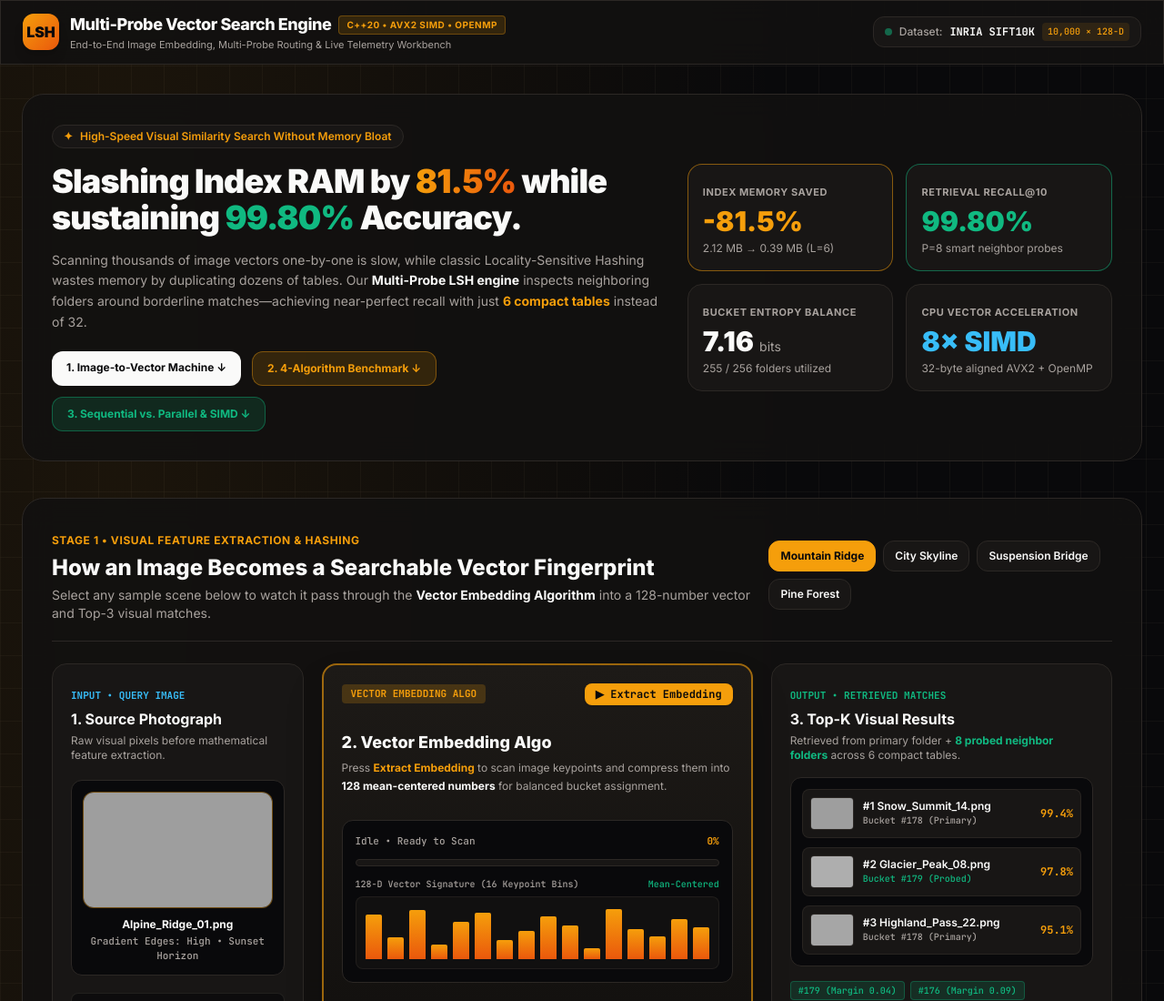
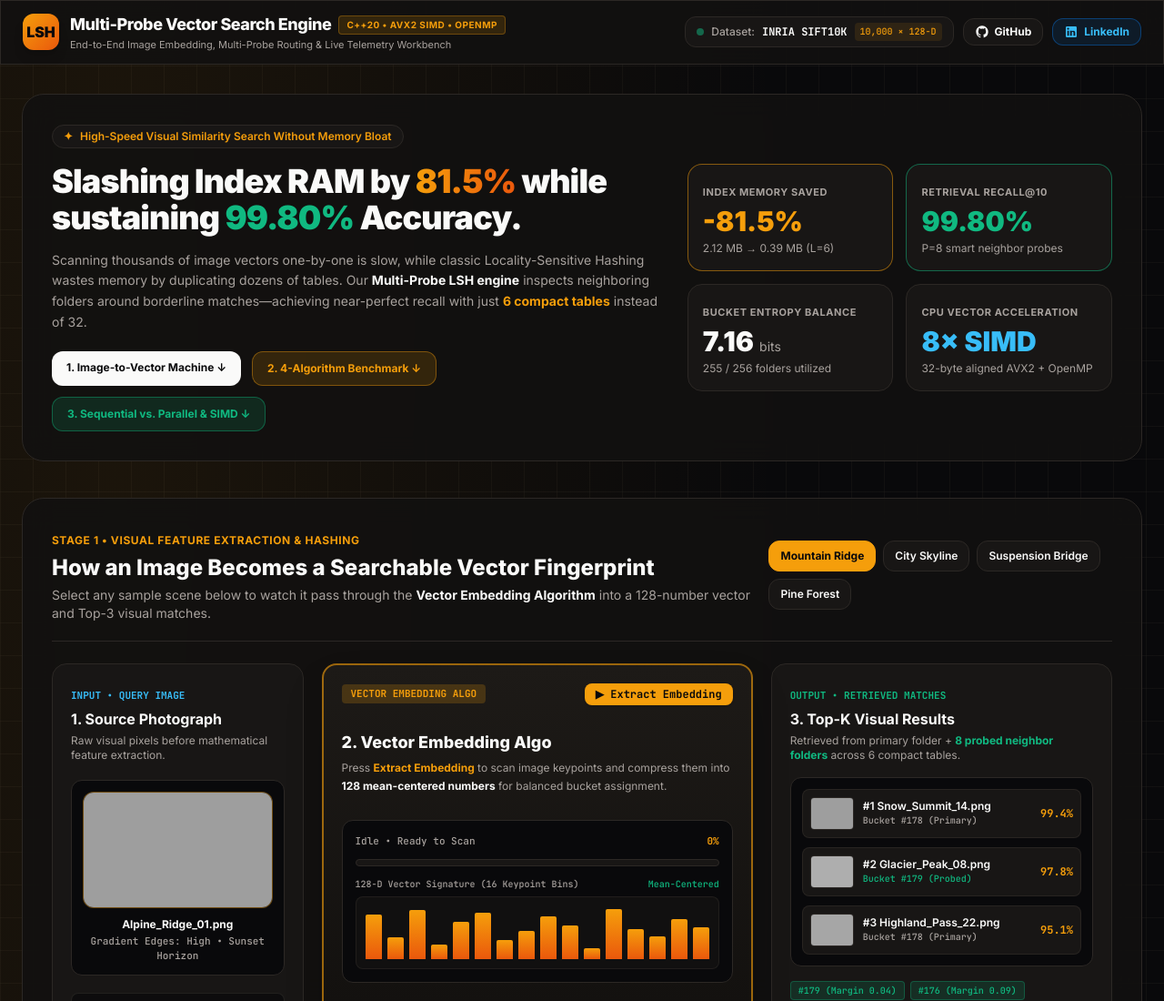
Before and after one commit to Chirantan17/Multi-Probe-Locality-Sensitive-Hashing, a plain HTML site: page index.html in a window 1280 px wide. Shown: the top 1100 px of the page at 91% size. Drawn offline with nearby package versions, Linux system fonts and the light colour scheme; grey boxes are pictures that could not be loaded; animation ran at ten frames a second.

Commit message:
feat: add GitHub and LinkedIn icon links to top-right navigation header

```diff
--- a/index.html
+++ b/index.html
@@ -97,7 +97,7 @@
         </div>
       </div>
 
-      <!-- Compact Left Subtab (SIFT10K) + Right Upload Button -->
+      <!-- Top-Right Corpus Badge + LinkedIn & GitHub Links -->
       <div class="flex flex-wrap items-center gap-2.5">
         <div class="flex items-center gap-2 px-3 py-1.5 rounded-xl bg-surface border border-borderWarm text-xs">
           <span class="w-2 h-2 rounded-full bg-emeraldAccent animate-pulse"></span>
@@ -105,6 +105,20 @@
           <span class="font-mono font-bold text-cream">INRIA SIFT10K</span>
           <span class="hidden sm:inline text-[10px] font-mono text-amberAccent bg-amberAccent/10 px-1.5 py-0.5 rounded">10,000 × 128-D</span>
         </div>
+
+        <a href="https://github.com/Chirantan17/Multi-Probe-Locality-Sensitive-Hashing" target="_blank" rel="noopener noreferrer" title="View Source Code on GitHub" class="flex items-center gap-1.5 px-3 py-1.5 rounded-xl bg-surface hover:bg-borderWarm border border-borderWarm hover:border-amberAccent/50 text-xs font-bold text-cream transition">
+          <svg class="w-4 h-4 fill-current text-cream" viewBox="0 0 24 24" aria-hidden="true">
+            <path fill-rule="evenodd" clip-rule="evenodd" d="M12 2C6.477 2 2 6.484 2 12.017c0 4.425 2.865 8.18 6.839 9.504.5.092.682-.217.682-.483 0-.237-.008-.868-.013-1.703-2.782.605-3.369-1.343-3.369-1.343-.454-1.158-1.11-1.466-1.11-1.466-.908-.62.069-.608.069-.608 1.003.07 1.53 1.032 1.53 1.032.892 1.53 2.341 1.088 2.91.832.092-.647.35-1.088.636-1.338-2.22-.253-4.555-1.113-4.555-4.951 0-1.093.39-1.988 1.029-2.688-.103-.253-.446-1.272.098-2.65 0 0 .84-.27 2.75 1.026A9.564 9.564 0 0112 6.844c.85.004 1.705.115 2.504.337 1.909-1.296 2.747-1.027 2.747-1.027.546 1.379.202 2.398.1 2.651.64.7 1.028 1.595 1.028 2.688 0 3.848-2.339 4.695-4.566 4.943.359.309.678.92.678 1.855 0 1.338-.012 2.419-.012 2.747 0 .268.18.58.688.482A10.019 10.019 0 0022 12.017C22 6.484 17.522 2 12 2z"/>
+          </svg>
+          <span>GitHub</span>
+        </a>
+
+        <a href="https://www.linkedin.com/in/chirantan-ghosh-01625a242/" target="_blank" rel="noopener noreferrer" title="Connect on LinkedIn" class="flex items-center gap-1.5 px-3 py-1.5 rounded-xl bg-[#0a66c2]/15 hover:bg-[#0a66c2]/25 border border-[#0a66c2]/50 text-xs font-bold text-skyAccent transition">
+          <svg class="w-4 h-4 fill-current text-[#38bdf8]" viewBox="0 0 24 24" aria-hidden="true">
+            <path d="M19 3A2 2 0 0 1 21 5V19A2 2 0 0 1 19 21H5A2 2 0 0 1 3 19V5A2 2 0 0 1 5 3H19M18.5 18.5V13.2A3.26 3.26 0 0 0 15.24 9.94C14.39 9.94 13.4 10.46 12.92 11.24V10.13H10.13V18.5H12.92V13.57C12.92 12.8 13.54 12.17 14.31 12.17A1.4 1.4 0 0 1 15.71 13.57V18.5H18.5M6.88 8.56A1.68 1.68 0 0 0 8.56 6.88C8.56 5.95 7.81 5.19 6.88 5.19A1.69 1.69 0 0 0 5.19 6.88C5.19 7.81 5.95 8.56 6.88 8.56M8.27 18.5V10.13H5.5V18.5H8.27Z"/>
+          </svg>
+          <span>LinkedIn</span>
+        </a>
       </div>
     </div>
   </header>
```
